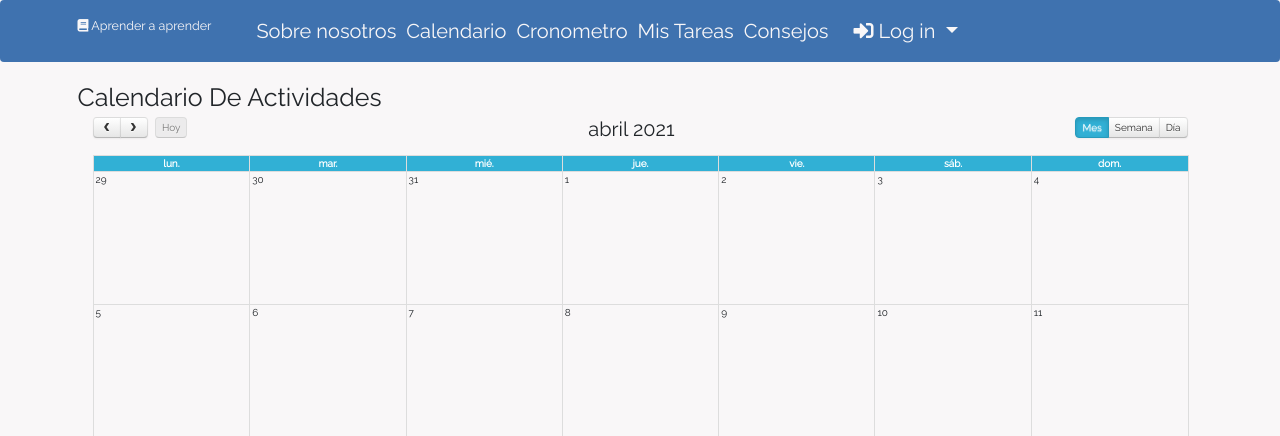
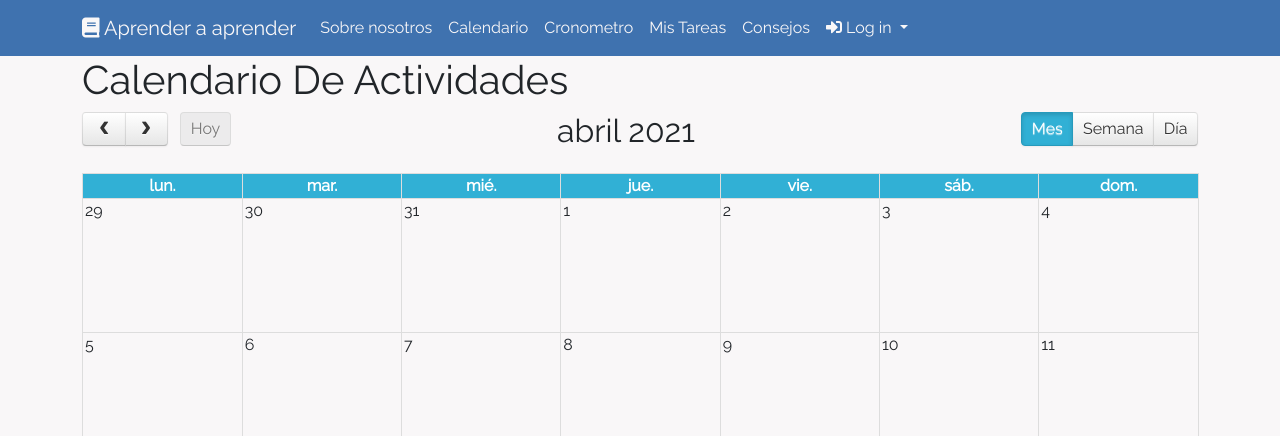
Before and after one commit to mrp4sten/LearnToLearn, a PHP site: page /src/calendario/index.php in a window 1280 px wide. Shown: the top 436 px of the page. Run offline with PHP 8.4, Linux system fonts and the light colour scheme; data comes from the database, SQL or seed files in the repository; lists and menus that the app fills with data are empty.

```diff
--- a/src/calendario/index.php
+++ b/src/calendario/index.php
@@ -24,22 +24,21 @@ $events = $req->fetchAll();
 
     <title>Calendario</title>
 
-    <!-- Bootstrap Core CSS -->
-    <link href="css/bootstrap.min.css" rel="stylesheet">
-
-	<!-- FullCalendar -->
-	<link href='css/fullcalendar.css' rel='stylesheet' />
-
-
-    <!-- bootstrap -->
-    <link
+	    <!-- bootstrap -->
+		<link
       href="https://cdn.jsdelivr.net/npm/bootstrap@5.0.0-beta3/dist/css/bootstrap.min.css"
       rel="stylesheet"
       integrity="sha384-eOJMYsd53ii+scO/bJGFsiCZc+5NDVN2yr8+0RDqr0Ql0h+rP48ckxlpbzKgwra6"
       crossorigin="anonymous"
     />
 
-    <!-- css -->
+	<!-- FullCalendar -->
+	<link href='css/fullcalendar.css' rel='stylesheet' />
+
+
+    <!-- Custom CSS -->
+
+	<!-- css -->
     <link rel="stylesheet" href="../public/css/main.css" />
 
     <!-- google fonts-->
@@ -56,15 +55,14 @@ $events = $req->fetchAll();
       integrity="sha384-SZXxX4whJ79/gErwcOYf+zWLeJdY/qpuqC4cAa9rOGUstPomtqpuNWT9wdPEn2fk"
       crossorigin="anonymous"
     />
-
 </head>
 
 <body>
 
-<!-- navbar -->
-<nav class="navbar navbar-expand-lg" style="font-size: 2rem;">
+    <!-- navbar -->
+    <nav class="navbar navbar-expand-lg">
       <div class="container">
-        <a class="navbar-brand pt-3" href="../../index.html">
+        <a class="navbar-brand" href="../../index.html">
           <i class="fas fa-book"></i>
           Aprender a aprender
         </a>
@@ -273,8 +271,17 @@ $events = $req->fetchAll();
     <!-- jQuery Version 1.11.1 -->
     <script src="js/jquery.js"></script>
 
-    <!-- Bootstrap Core JavaScript -->
-    <script src="js/bootstrap.min.js"></script>
+	    <!-- popper and bootstrap.js -->
+		<script
+      src="https://cdn.jsdelivr.net/npm/@popperjs/core@2.9.1/dist/umd/popper.min.js"
+      integrity="sha384-SR1sx49pcuLnqZUnnPwx6FCym0wLsk5JZuNx2bPPENzswTNFaQU1RDvt3wT4gWFG"
+      crossorigin="anonymous"
+    ></script>
+    <script
+      src="https://cdn.jsdelivr.net/npm/bootstrap@5.0.0-beta3/dist/js/bootstrap.min.js"
+      integrity="sha384-j0CNLUeiqtyaRmlzUHCPZ+Gy5fQu0dQ6eZ/xAww941Ai1SxSY+0EQqNXNE6DZiVc"
+      crossorigin="anonymous"
+    ></script>
 
 	<!-- FullCalendar -->
 	<script src='js/moment.min.js'></script>
```
